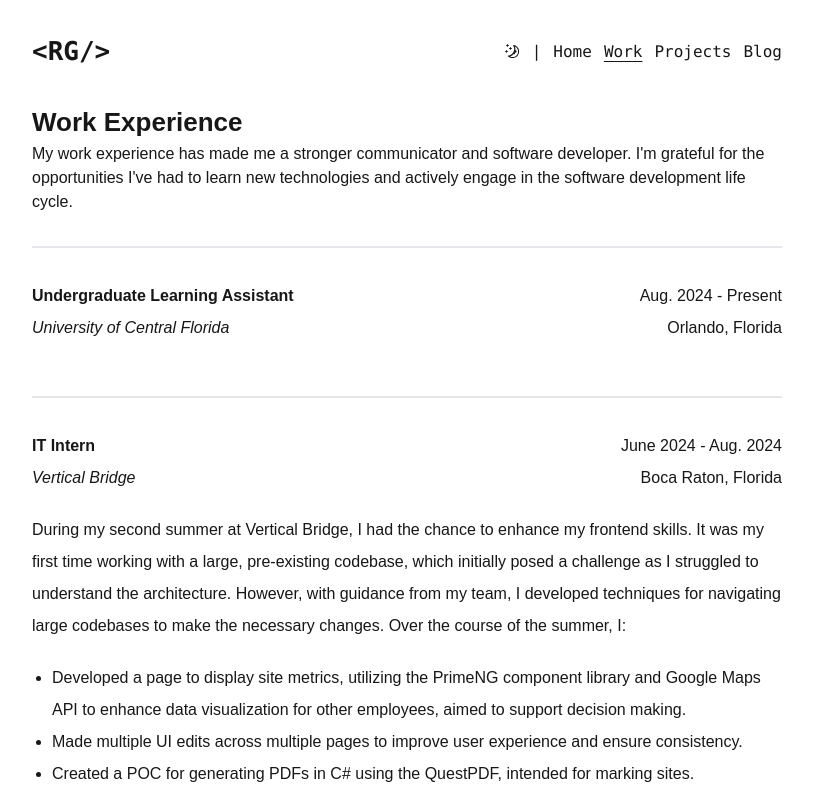
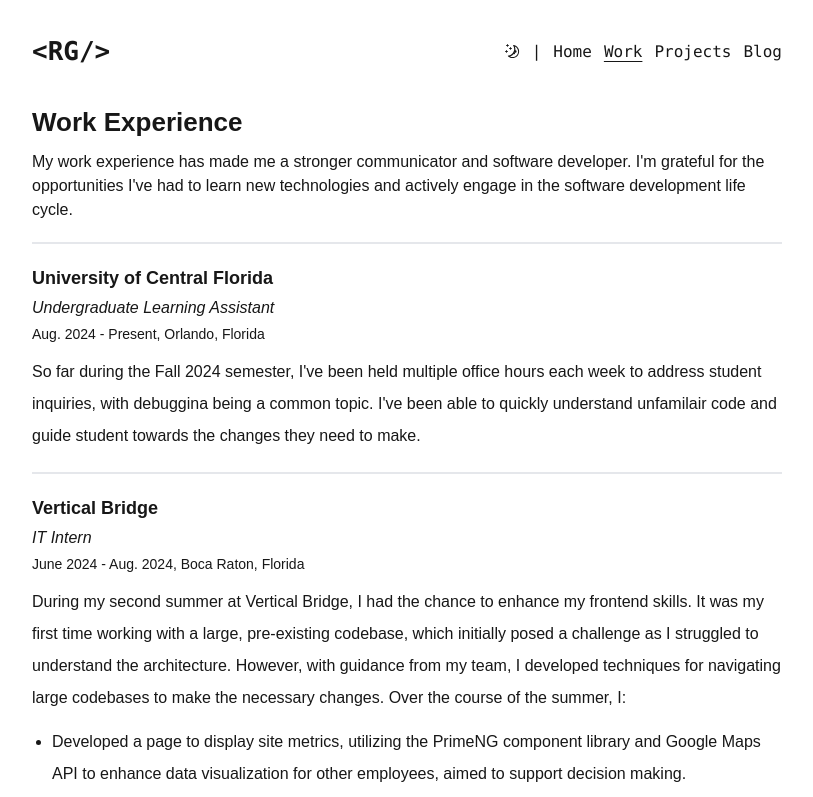
Before and after one commit to RyanGarfinkel/portfolio, a Next.js app: page /work in a window 1280 px wide. Shown: the top 797 px of the page, without its empty margins (233-1046 px from the left). Built offline with nearby package versions, Linux system fonts and the light colour scheme.

Commit message:
Updated work page design

```diff
--- a/public/jobData.ts
+++ b/public/jobData.ts
@@ -15,6 +15,7 @@
         company: 'University of Central Florida',
         location: 'Orlando, Florida',
         startDate: 'Aug. 2024',
+        postDescription: 'So far during the Fall 2024 semester, I\'ve been held multiple office hours each week to address student inquiries, with debuggina being a common topic. I\'ve been able to quickly understand unfamilair code and guide student towards the changes they need to make.'
     },
     {
         position: 'IT Intern',
@@ -26,7 +27,7 @@
         description: [
             'Developed a page to display site metrics, utilizing the PrimeNG component library and Google Maps API to enhance data visualization for other employees, aimed to support decision making.',
             'Made multiple UI edits across multiple pages to improve user experience and ensure consistency.',
-            'Created a POC for generating PDFs in C# using the QuestPDF, intended for marking sites.',
+            'Created a POC for generating PDFs in C# using QuestPDF, intended for marking sites.',
         ],
         postDescription: 'Throughout the summer, I worked extensively with Angular, HTML, CSS, and TypeScript, and I also gained significant experience with component libraries, particularly PrimeNG.',
     },
--- a/src/pages/index.tsx
+++ b/src/pages/index.tsx
@@ -12,7 +12,7 @@
   return (
     <div className='flex flex-col w-full'>
       <div className='text-xl font-semibold'>
-        Hi, I&apos;m Ryan Garfinkel &#x1F44B;
+        Hey, I&apos;m Ryan &#x1F44B;
       </div>
       <div className='my-4 leading-loose'>
         <div className='mb-7'>
--- a/src/pages/work.tsx
+++ b/src/pages/work.tsx
@@ -3,41 +3,38 @@
 const WorkPage = () => {
 
     return (
-        <div className='w-full'>
+        <div>
             <div className='font-semibold sm:text-[22px] md:text-[26px]'>
                 Work Experience
             </div>
-            <div>
+            <div className='mt-2 mb-5'>
                 My work experience has made me a stronger communicator and software developer. I&apos;m grateful for the opportunities I&apos;ve had to learn
                 new technologies and actively engage in the software development life cycle.
             </div>
             {
                 jobHistory.map((job, i) => (
                     <div key={i} className='flex flex-col leading-loose'>
-                        <hr className='my-8 border-t-2'/>
+                        <hr className='mb-5 border-t-2'/>
                         <div className='flex flex-col w-full'>
-                            <div className='flex flex-row justify-between'>
-                                <div className='font-semibold text-start'>
-                                    { job.position }
-                                </div>
-                                <div className='text-end'>
-                                    { job.startDate } - { job.endDate ?? 'Present' }
-                                </div>
+                            <div className='font-semibold text-lg'>
+                                { job.company }
                             </div>
-                            <div className='flex flex-row justify-between text-end mb-5'>
-                                <div className='italic'>
-                                    { job.company }
-                                </div>
-                                <div>
-                                    { job.location }
-                                </div>
+                            <div className='italic text-md'>
+                                { job.position }
                             </div>
-                            <div>
-                                { job.preDescription }
+                            <div className='text-sm'>
+                                { job.startDate } - { job.endDate ?? 'Present' }, { job.location }
                             </div>
                             {
+                                job.preDescription ? (
+                                    <div className='my-3'>
+                                        { job.preDescription }
+                                    </div>
+                                ) : null
+                            }
+                            {
                                 job.description ? (
-                                    <ul className='list-disc my-5 pl-5'>
+                                    <ul className='list-disc pl-5'>
                                         {
                                             job.description.map((desc, i) => (
                                                 <li key={i}>
@@ -48,13 +45,18 @@
                                     </ul>
                                 ) : null
                             }
-                            <div>
-                                { job.postDescription }
-                            </div>
+                            {
+                                job.postDescription ? (
+                                    <div className='mt-3 mb-5'>
+                                        { job.postDescription }
+                                    </div>
+                                ) : null
+                            }
                         </div>
                     </div>
                 ))
             }
+            <div className='my-10'/>
         </div>
     );
 };
```
